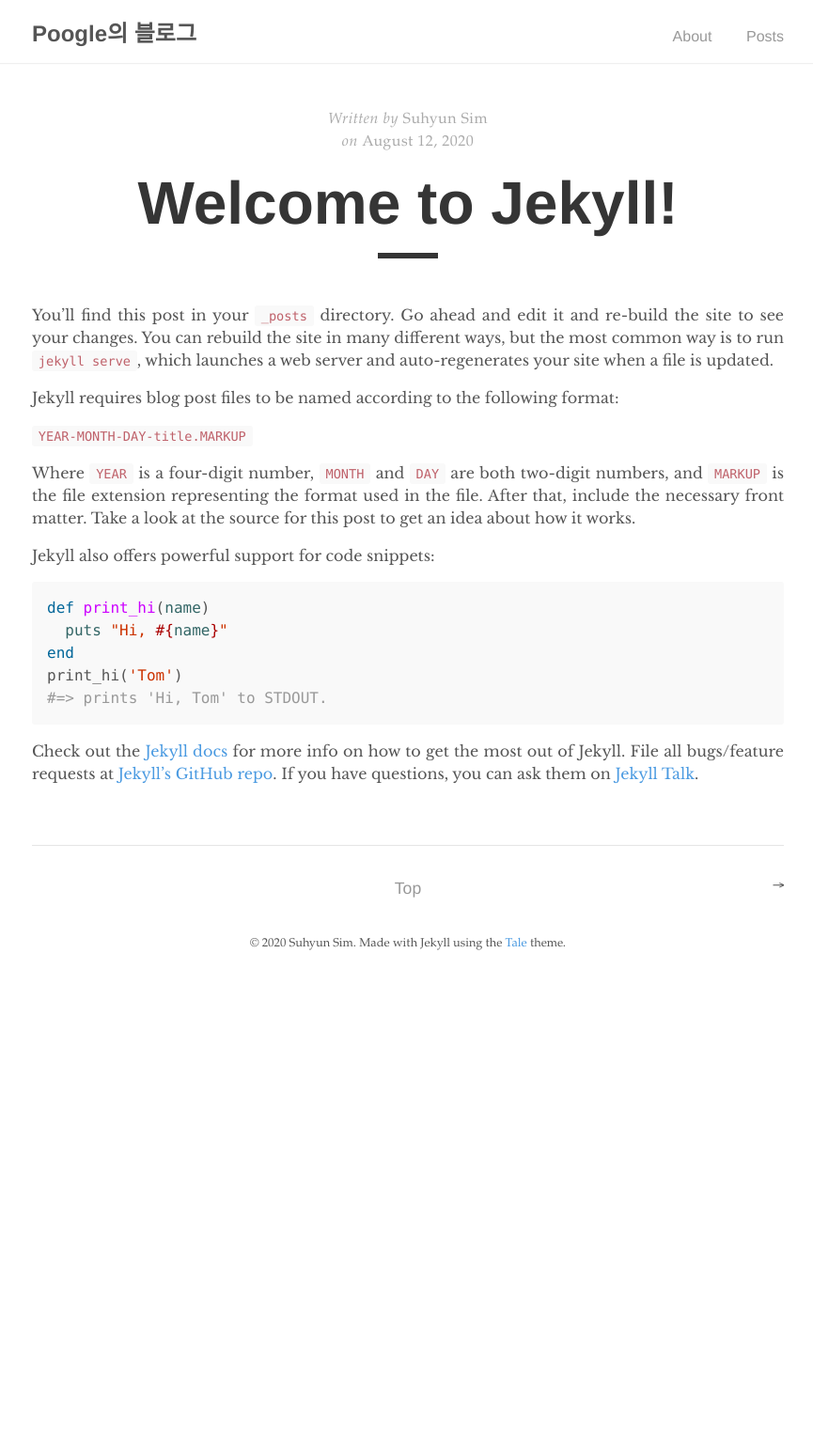
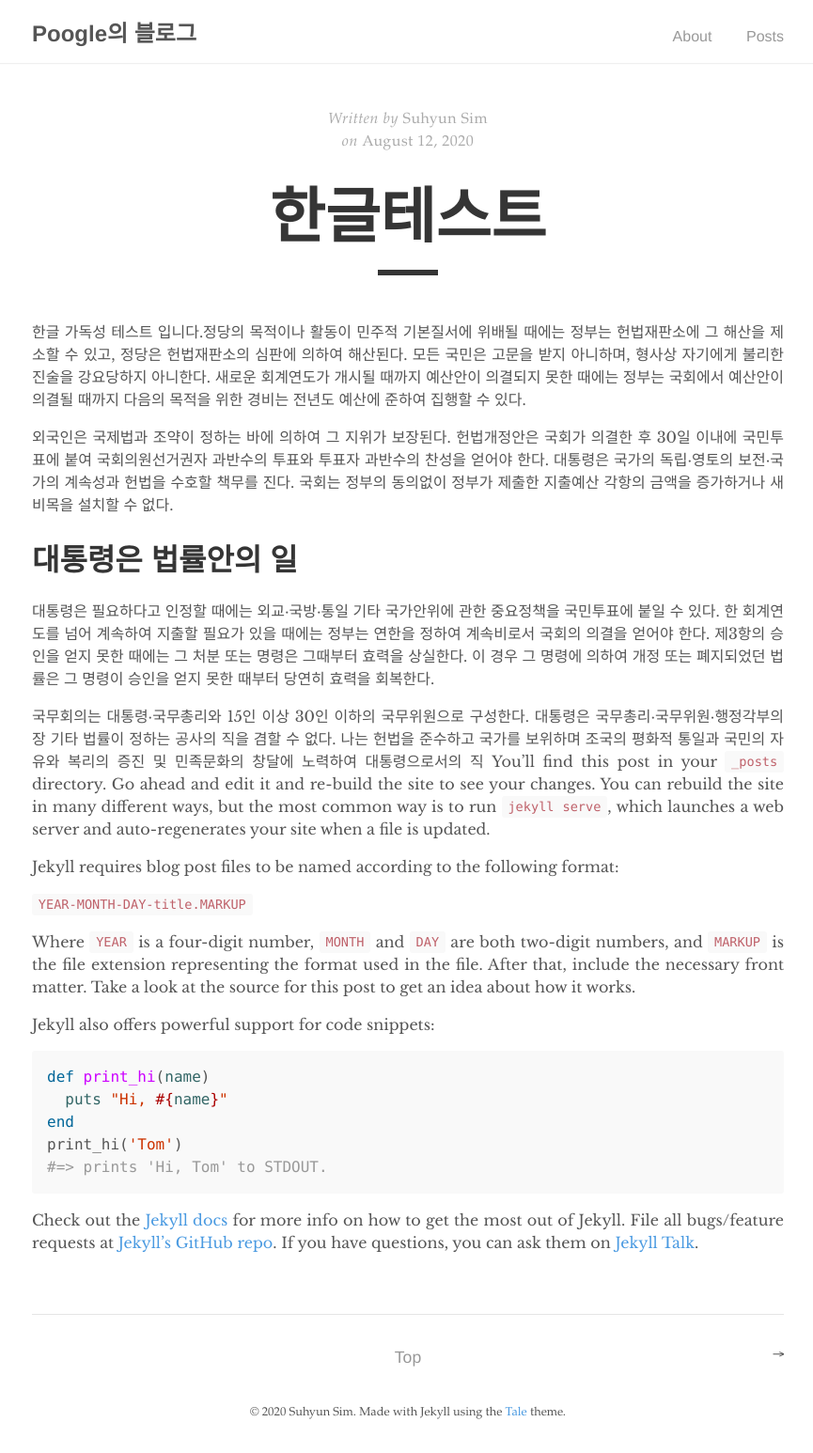
Before and after one commit to suhyunsim/suhyunsim.github.io, a Jekyll site: the page built from _posts/2020-08-12-welcome-to-jekyll.markdown, in a window 1280 px wide. Shown: the whole page at 94% size, without its empty margins (206-1071 px from the left). Built offline with Jekyll 4.4.1, drawn with Linux system fonts in a browser that asks for light colours; before the commit the page ends 1047 px from its top, so only the background shows below that.

Commit message:
docs: 한글 테스트를 위한 예시 작성

```diff
--- a/_posts/2020-08-12-welcome-to-jekyll.markdown
+++ b/_posts/2020-08-12-welcome-to-jekyll.markdown
@@ -1,9 +1,18 @@
 ---
 layout: post
-title:  "Welcome to Jekyll!"
+title:  "한글테스트"
 date:   2020-08-12 17:30:32 +0900
 categories: jekyll update
 ---
+한글 가독성 테스트 입니다.정당의 목적이나 활동이 민주적 기본질서에 위배될 때에는 정부는 헌법재판소에 그 해산을 제소할 수 있고, 정당은 헌법재판소의 심판에 의하여 해산된다. 모든 국민은 고문을 받지 아니하며, 형사상 자기에게 불리한 진술을 강요당하지 아니한다. 새로운 회계연도가 개시될 때까지 예산안이 의결되지 못한 때에는 정부는 국회에서 예산안이 의결될 때까지 다음의 목적을 위한 경비는 전년도 예산에 준하여 집행할 수 있다.
+
+외국인은 국제법과 조약이 정하는 바에 의하여 그 지위가 보장된다. 헌법개정안은 국회가 의결한 후 30일 이내에 국민투표에 붙여 국회의원선거권자 과반수의 투표와 투표자 과반수의 찬성을 얻어야 한다. 대통령은 국가의 독립·영토의 보전·국가의 계속성과 헌법을 수호할 책무를 진다. 국회는 정부의 동의없이 정부가 제출한 지출예산 각항의 금액을 증가하거나 새 비목을 설치할 수 없다.
+
+# 대통령은 법률안의 일
+대통령은 필요하다고 인정할 때에는 외교·국방·통일 기타 국가안위에 관한 중요정책을 국민투표에 붙일 수 있다. 한 회계연도를 넘어 계속하여 지출할 필요가 있을 때에는 정부는 연한을 정하여 계속비로서 국회의 의결을 얻어야 한다. 제3항의 승인을 얻지 못한 때에는 그 처분 또는 명령은 그때부터 효력을 상실한다. 이 경우 그 명령에 의하여 개정 또는 폐지되었던 법률은 그 명령이 승인을 얻지 못한 때부터 당연히 효력을 회복한다.
+
+국무회의는 대통령·국무총리와 15인 이상 30인 이하의 국무위원으로 구성한다. 대통령은 국무총리·국무위원·행정각부의 장 기타 법률이 정하는 공사의 직을 겸할 수 없다.
+나는 헌법을 준수하고 국가를 보위하며 조국의 평화적 통일과 국민의 자유와 복리의 증진 및 민족문화의 창달에 노력하여 대통령으로서의 직
 You’ll find this post in your `_posts` directory. Go ahead and edit it and re-build the site to see your changes. You can rebuild the site in many different ways, but the most common way is to run `jekyll serve`, which launches a web server and auto-regenerates your site when a file is updated.
 
 Jekyll requires blog post files to be named according to the following format:
```
